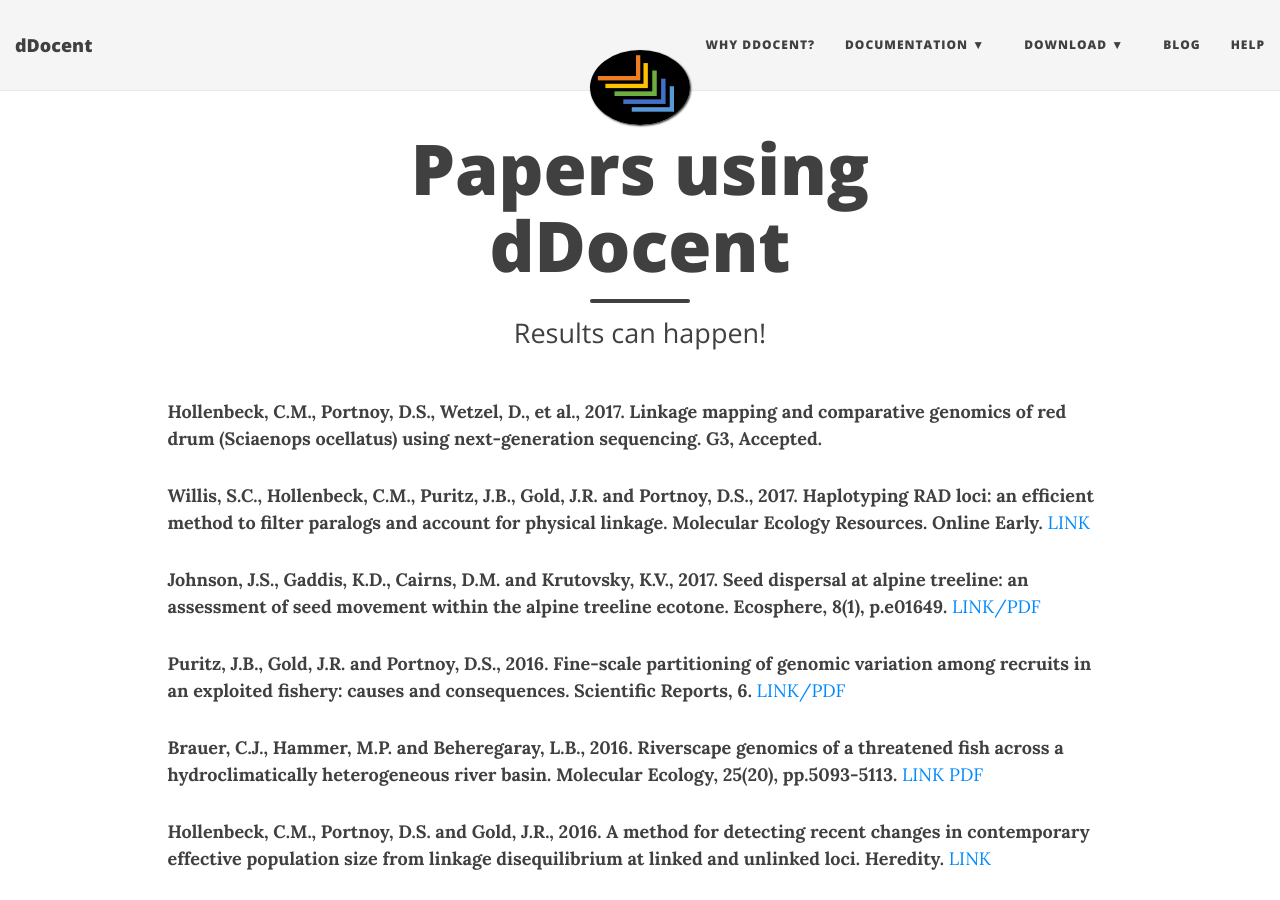
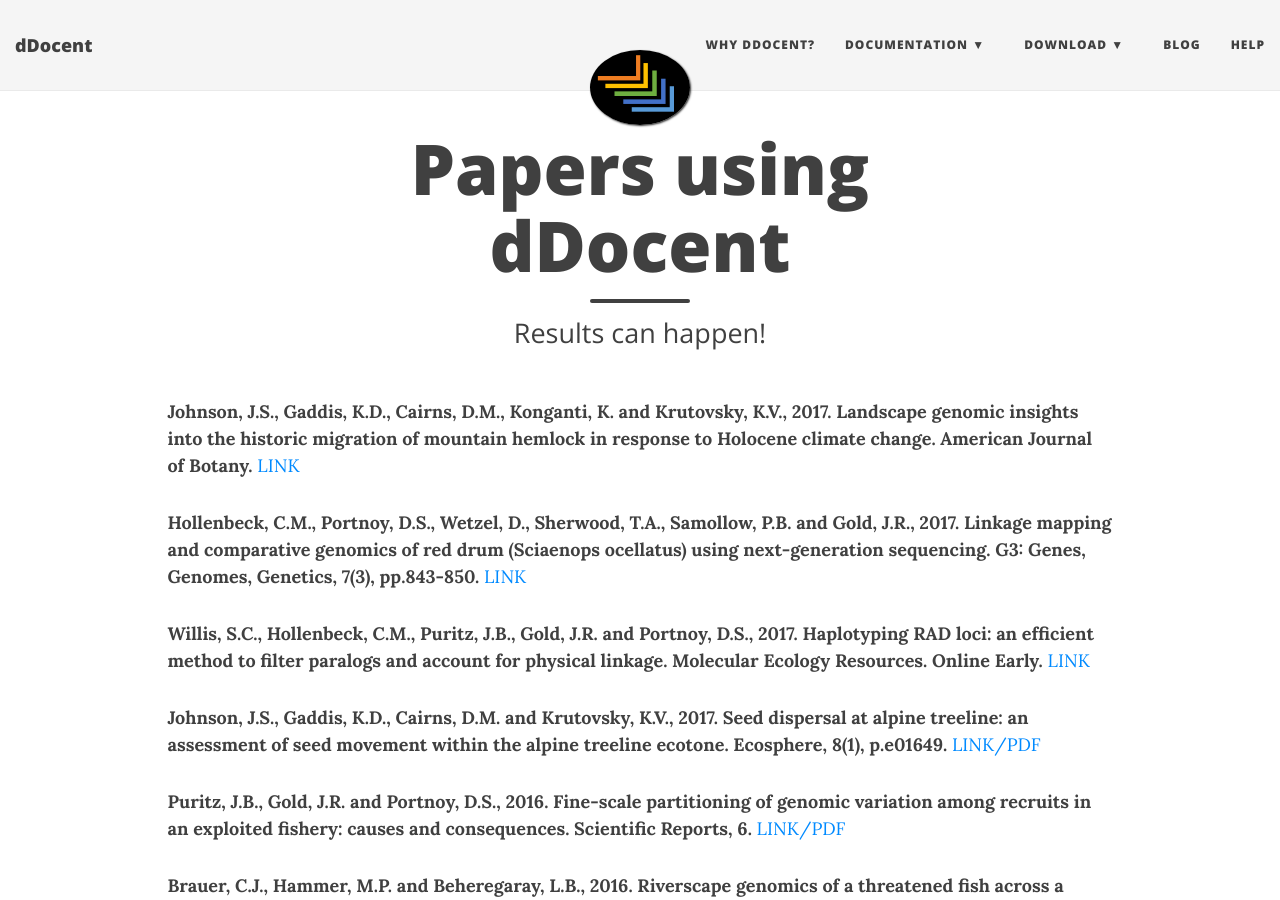
Before and after one commit to jpuritz/dDocent, a Jekyll site: the page built from using.md, in a window 1280 px wide and 900 px high. Built offline with Jekyll 4.4.1, drawn with Linux system fonts in a browser that asks for light colours; nearby versions of some CDN libraries.

Commit message:
Update using.md

```diff
--- a/using.md
+++ b/using.md
@@ -4,7 +4,9 @@
 subtitle: Results can happen!
 ---
 
-**Hollenbeck, C.M., Portnoy, D.S., Wetzel, D., et al., 2017. Linkage mapping and comparative genomics of red drum (Sciaenops ocellatus) using next-generation sequencing. G3, Accepted.**
+**Johnson, J.S., Gaddis, K.D., Cairns, D.M., Konganti, K. and Krutovsky, K.V., 2017. Landscape genomic insights into the historic migration of mountain hemlock in response to Holocene climate change. American Journal of Botany.** [LINK](http://www.amjbot.org/content/early/2017/03/21/ajb.1600262.abstract)
+
+**Hollenbeck, C.M., Portnoy, D.S., Wetzel, D., Sherwood, T.A., Samollow, P.B. and Gold, J.R., 2017. Linkage mapping and comparative genomics of red drum (Sciaenops ocellatus) using next-generation sequencing. G3: Genes, Genomes, Genetics, 7(3), pp.843-850.** [LINK](http://www.g3journal.org/content/7/3/843)
 
 **Willis, S.C., Hollenbeck, C.M., Puritz, J.B., Gold, J.R. and Portnoy, D.S., 2017. Haplotyping RAD loci: an efficient method to filter paralogs and account for physical linkage. Molecular Ecology Resources. Online Early.** [LINK](http://onlinelibrary.wiley.com/doi/10.1111/1755-0998.12647/full)
 
```
